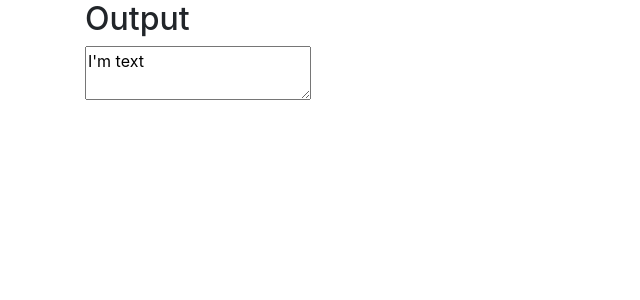
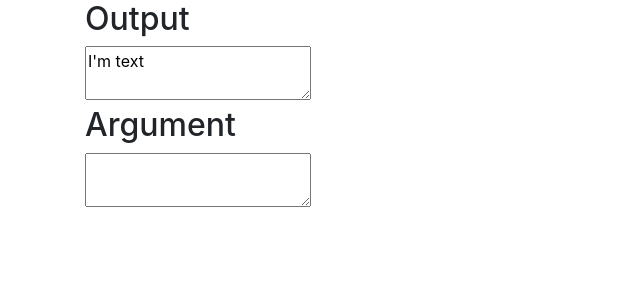
Before and after one commit to mstop4/gml-script-wizard, a React app: page / in a window 1280 px wide. Shown: the top 300 px of the page, without its empty margins (0-640 px from the left). Built offline with nearby package versions, Linux system fonts and the light colour scheme.

Commit message:
refactored App

```diff
--- a/src/index.html
+++ b/src/index.html
@@ -11,7 +11,7 @@
     <div class="container">
       <div class="row">
         <div class="col md-8">
-          <div id="app">
+          <div id="main-app">
             <!-- app goes here -->
           </div>
         </div>
--- a/src/js/App.js
+++ /dev/null
@@ -1,8 +0,0 @@
-import React from 'react'
-import { render } from 'react-dom'
-import OutputBox from './components/OutputBox'
-
-render(
-    <OutputBox />,
-    document.getElementById('app')
-)
--- /dev/null
+++ b/src/js/components/App.js
@@ -0,0 +1,14 @@
+import React from 'react'
+import OutputBox from './OutputBox'
+import ArgumentBox from './ArgumentBox'
+
+const App = () => {
+    return (
+      <div className='app'>
+        <OutputBox/>
+        <ArgumentBox/>
+      </div>
+    )
+  }
+
+  export default App
--- /dev/null
+++ b/src/js/index.js
@@ -0,0 +1,8 @@
+import React from 'react'
+import { render } from 'react-dom'
+import App from './components/App'
+
+render(
+    <App />,
+    document.getElementById('main-app')
+)
--- a/webpack.common.js
+++ b/webpack.common.js
@@ -3,7 +3,7 @@ const CleanWebpackPlugin = require('clean-webpack-plugin')
 const HtmlWebPackPlugin = require('html-webpack-plugin')
 
 module.exports = {
-  entry: './src/js/App.js',
+  entry: './src/js/index.js',
 
   output: {
     path: path.resolve(__dirname, 'dist'),
```
